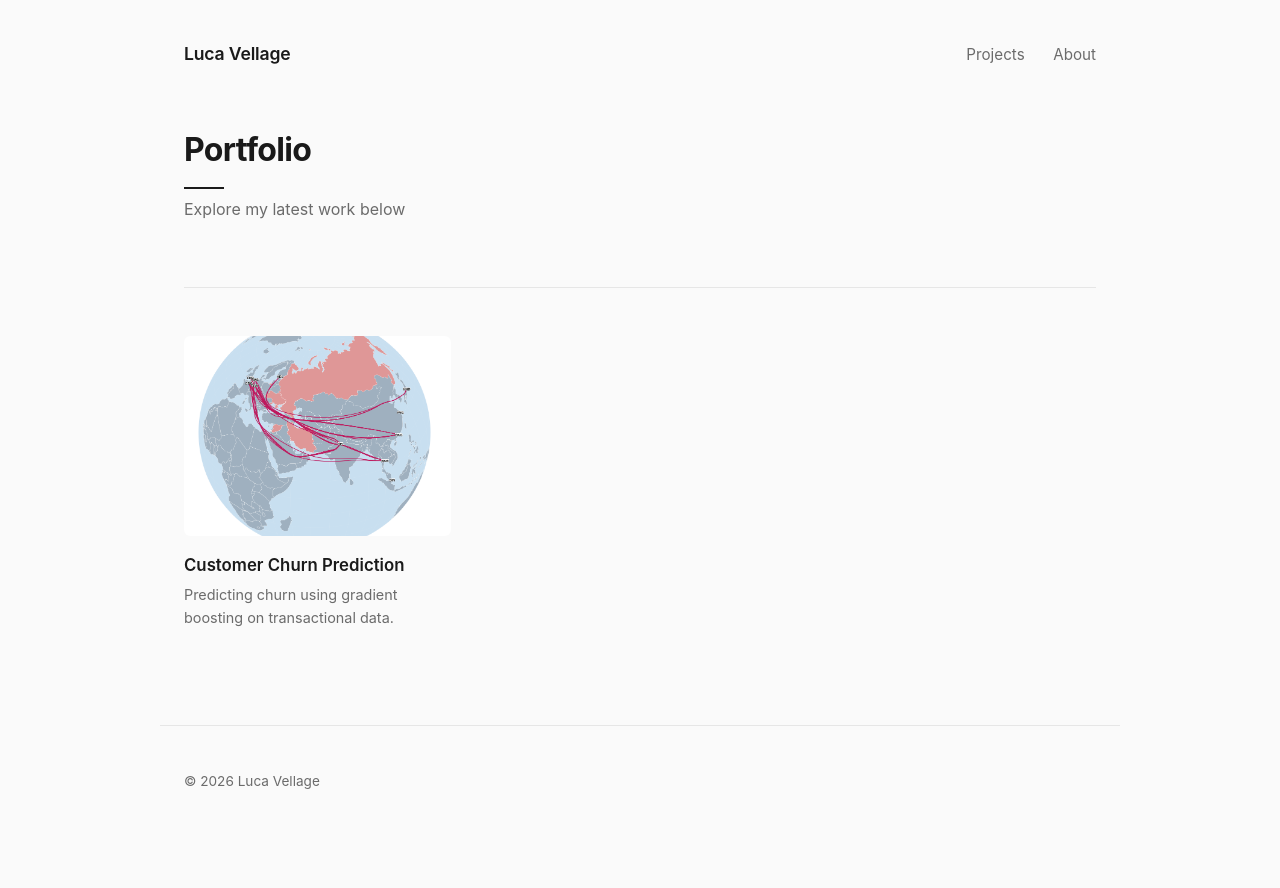
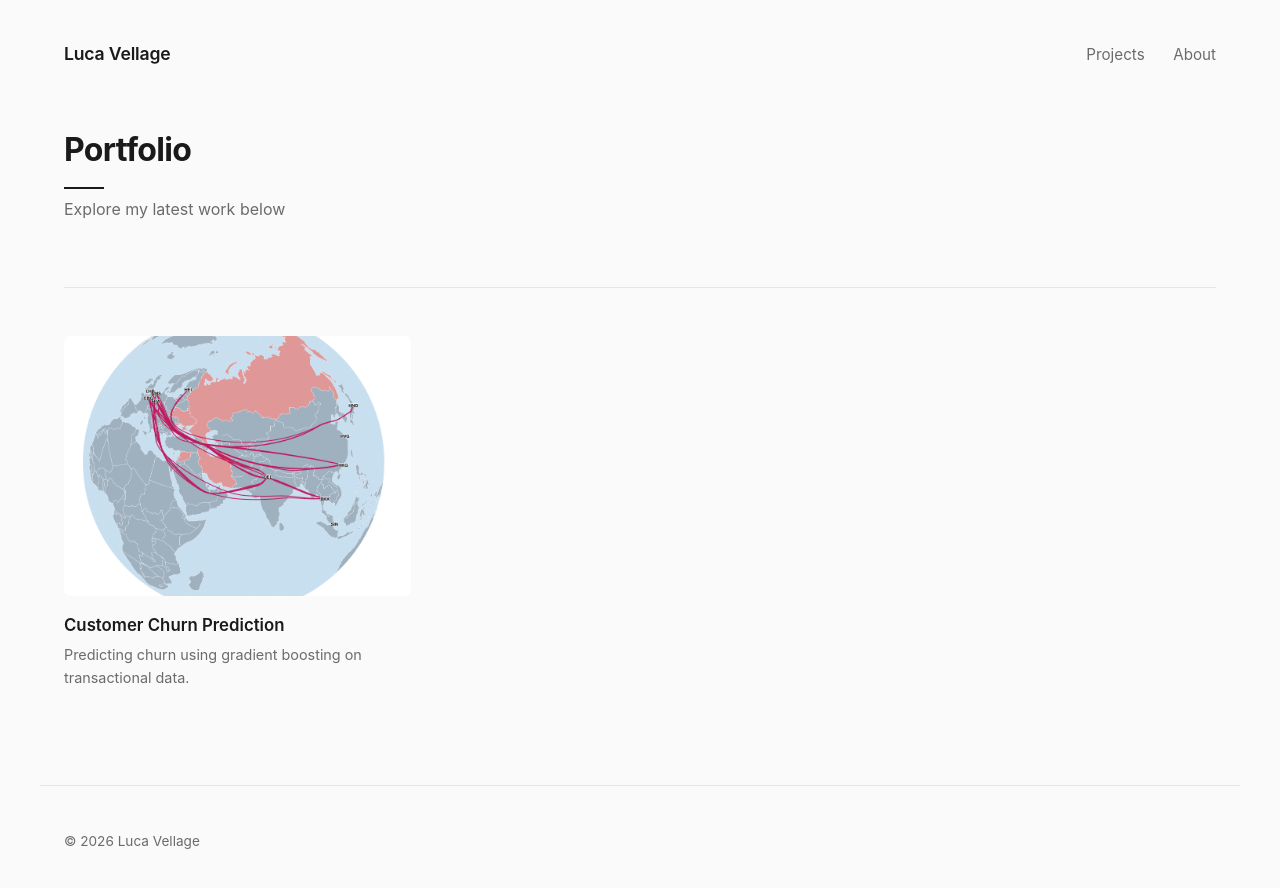
Before and after one commit to LucaVellage/lucavellage.github.io, a Jekyll site: the page built from index.html, in a window 1280 px wide. Shown: the top 888 px of the page. Built offline with Jekyll 4.4.1, drawn with Linux system fonts in a browser that asks for light colours.

Commit message:
style update

```diff
--- a/assets/css/style.scss
+++ b/assets/css/style.scss
@@ -6,7 +6,7 @@
   --muted: #6b6b6b;
   --border: #e6e6e6;
   --accent: #1a1a1a;
-  --max-width: 960px;
+  --max-width: 1200px;
 }
 
 * { box-sizing: border-box; }
```
